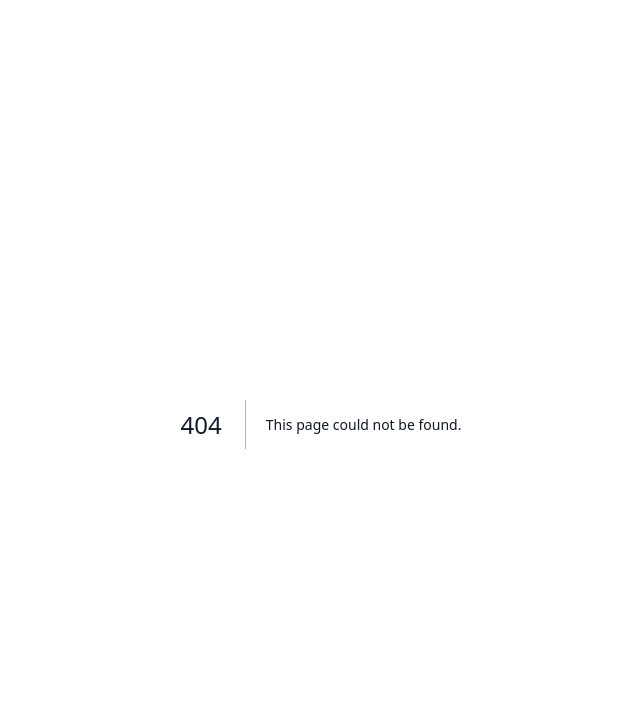
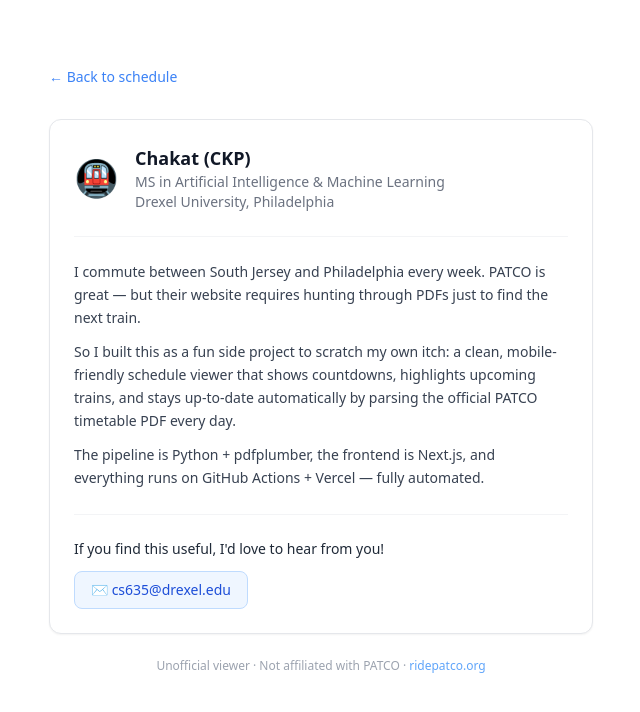
Before and after one commit to ckp636/PATCO-Schedule, a Next.js app in the folder web/: page /about in a window 1280 px wide. Before the commit this address had no page. Shown: the top 712 px of the page, without its empty margins (319-959 px from the left). Built offline with nearby package versions, Linux system fonts and the light colour scheme.

Commit message:
feat(web): add About page + update contact email
- Replace ckp636@gmail.com → cs635@drexel.edu throughout
- Add /about page with bio, commute story, and mailto CTA
- Add "About" link in TripPlanner footer next to ridepatco.org

Co-Authored-By: Claude Sonnet 4.6 <noreply@anthropic.com>

```diff
--- /dev/null
+++ b/web/app/about/page.tsx
@@ -0,0 +1,77 @@
+import type { Metadata } from 'next'
+import Link from 'next/link'
+
+export const metadata: Metadata = {
+  title: 'About · PATCO Schedule',
+  description: 'Built by a Drexel AI student who commutes NJ to Philly',
+}
+
+export default function AboutPage() {
+  return (
+    <div className="max-w-xl mx-auto px-4 py-10">
+
+      {/* Back link */}
+      <Link href="/" className="text-sm text-blue-500 hover:underline mb-8 inline-block">
+        ← Back to schedule
+      </Link>
+
+      {/* Card */}
+      <div className="bg-white border border-gray-200 rounded-xl p-6 shadow-sm space-y-6">
+
+        {/* Identity */}
+        <div className="flex items-center gap-4">
+          <span className="text-4xl" aria-hidden>🚇</span>
+          <div>
+            <h1 className="text-lg font-semibold text-gray-900">Chakat (CKP)</h1>
+            <p className="text-sm text-gray-500">
+              MS in Artificial Intelligence &amp; Machine Learning
+              <br />
+              Drexel University, Philadelphia
+            </p>
+          </div>
+        </div>
+
+        <hr className="border-gray-100" />
+
+        {/* Story */}
+        <div className="space-y-3 text-sm text-gray-700 leading-relaxed">
+          <p>
+            I commute between South Jersey and Philadelphia every week. PATCO is great —
+            but their website requires hunting through PDFs just to find the next train.
+          </p>
+          <p>
+            So I built this as a fun side project to scratch my own itch: a clean,
+            mobile-friendly schedule viewer that shows countdowns, highlights upcoming
+            trains, and stays up-to-date automatically by parsing the official PATCO
+            timetable PDF every day.
+          </p>
+          <p>
+            The pipeline is Python + pdfplumber, the frontend is Next.js, and
+            everything runs on GitHub Actions + Vercel — fully automated.
+          </p>
+        </div>
+
+        <hr className="border-gray-100" />
+
+        {/* Call to action */}
+        <div className="text-sm text-gray-600">
+          <p className="mb-3 font-medium text-gray-800">If you find this useful, I&apos;d love to hear from you!</p>
+          <a
+            href="mailto:cs635@drexel.edu?subject=PATCO Schedule App"
+            className="inline-flex items-center gap-2 px-4 py-2 bg-blue-50 border border-blue-200 text-blue-700 rounded-lg hover:bg-blue-100 transition-colors font-medium"
+          >
+            ✉ cs635@drexel.edu
+          </a>
+        </div>
+      </div>
+
+      {/* Footer note */}
+      <p className="mt-6 text-xs text-gray-400 text-center">
+        Unofficial viewer · Not affiliated with PATCO ·{' '}
+        <a href="https://ridepatco.org" className="text-blue-400 hover:underline" target="_blank" rel="noopener noreferrer">
+          ridepatco.org
+        </a>
+      </p>
+    </div>
+  )
+}
--- a/web/components/TripPlanner.tsx
+++ b/web/components/TripPlanner.tsx
@@ -577,9 +577,11 @@ export default function TripPlanner({ data }: { data: ScheduleData }) {
         <span>
           Unofficial · Not affiliated with PATCO ·{' '}
           <a href="https://ridepatco.org" className="text-blue-400 hover:underline">ridepatco.org</a>
+          {' '}·{' '}
+          <a href="/about" className="text-blue-400 hover:underline">About</a>
         </span>
         <a
-          href="mailto:ckp636@gmail.com?subject=PATCO Schedule Issue"
+          href="mailto:cs635@drexel.edu?subject=PATCO Schedule Issue"
           className="hover:text-gray-600 flex items-center gap-1"
         >
           ✉ Report an issue
```
